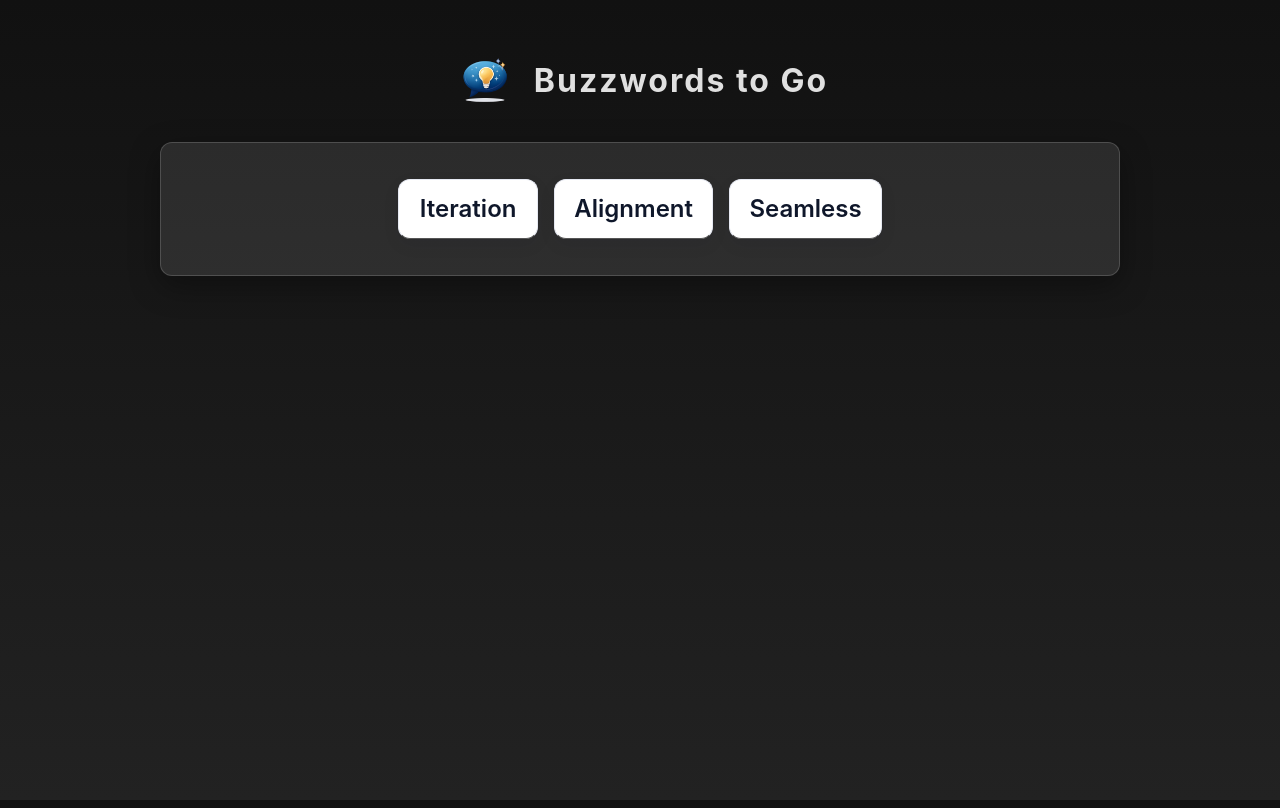
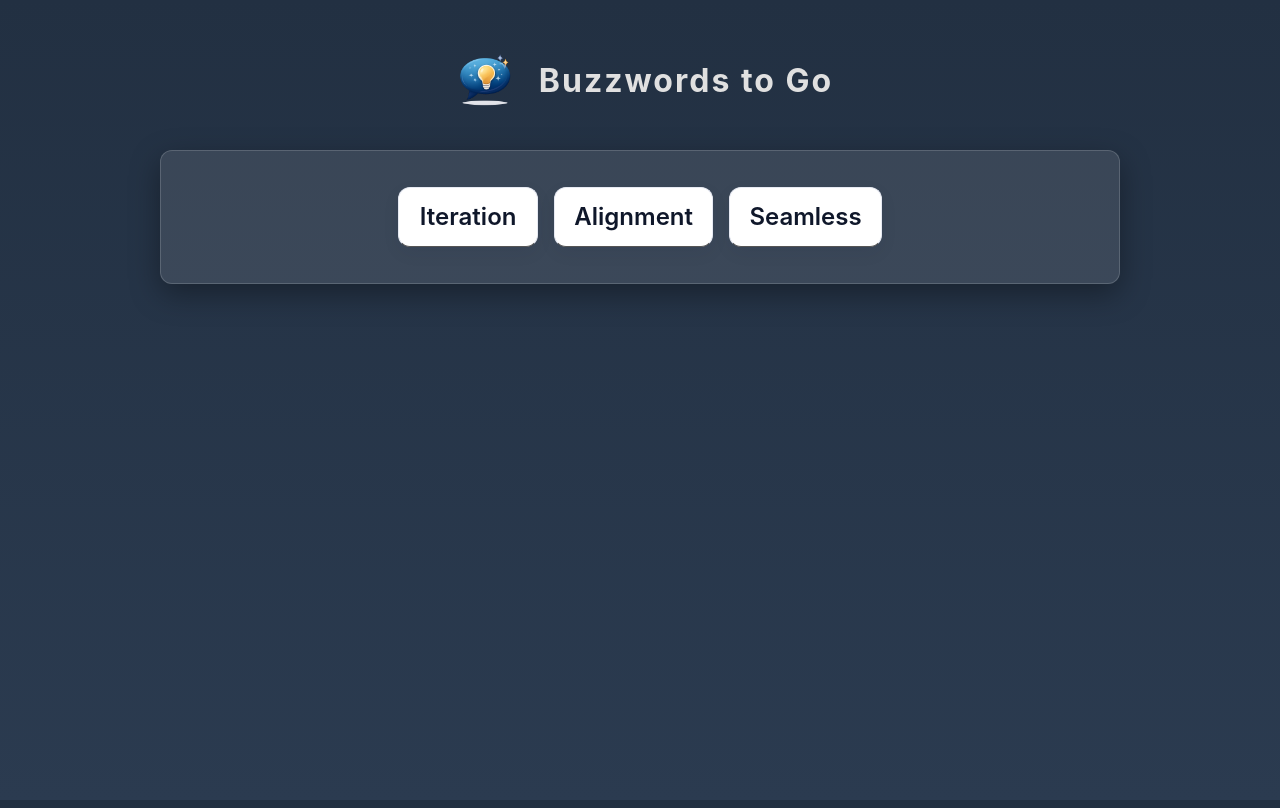
Before and after one commit to adam-werner/buzzwords-to-go, a website with bundled scripts: page index.html in a window 1280 px wide. Built offline with nearby package versions, Linux system fonts and the light colour scheme.

Commit message:
Update background gradient and header spacing for improved aesthetics

```diff
--- a/style.css
+++ b/style.css
@@ -3,7 +3,7 @@
 html,body{height:100%}
 
 body {
-  background: linear-gradient(to bottom, #111, #222);
+  background: linear-gradient(to bottom, #223042, #2B3B50);
   color: #e0e0e0;
   font-family: Inter,Segoe UI,Roboto,Arial,sans-serif;
   text-align: center;
@@ -15,10 +15,10 @@ header{
   align-items:center;
   justify-content:center;
   gap:0.75rem;
-  margin-bottom:1.25rem;
+  margin-bottom:1.75rem;
 }
 .site-logo{
-  height:66px;
+  height:76px;
   width:auto;
   max-width:100%;
   object-fit:contain;
```
